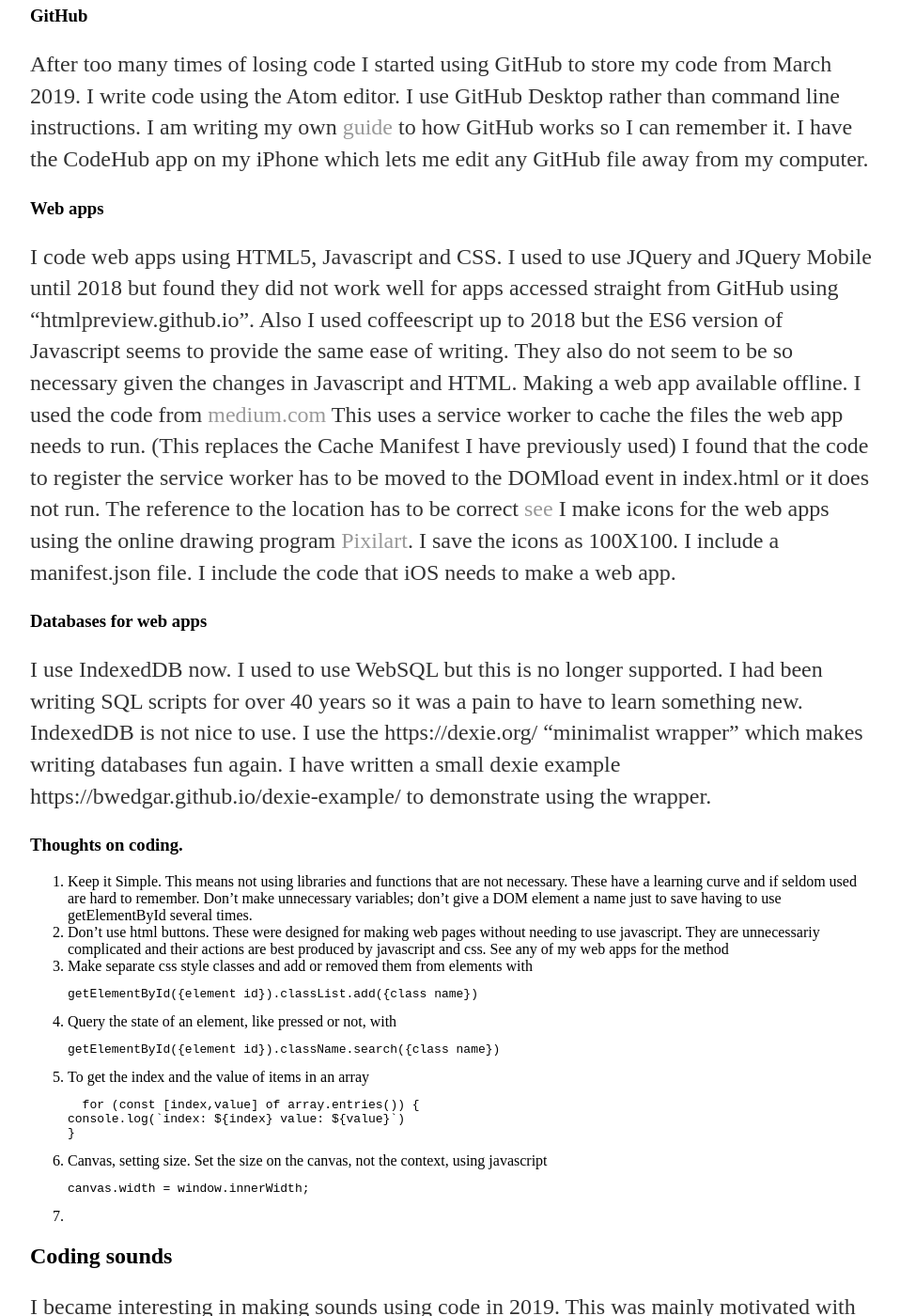
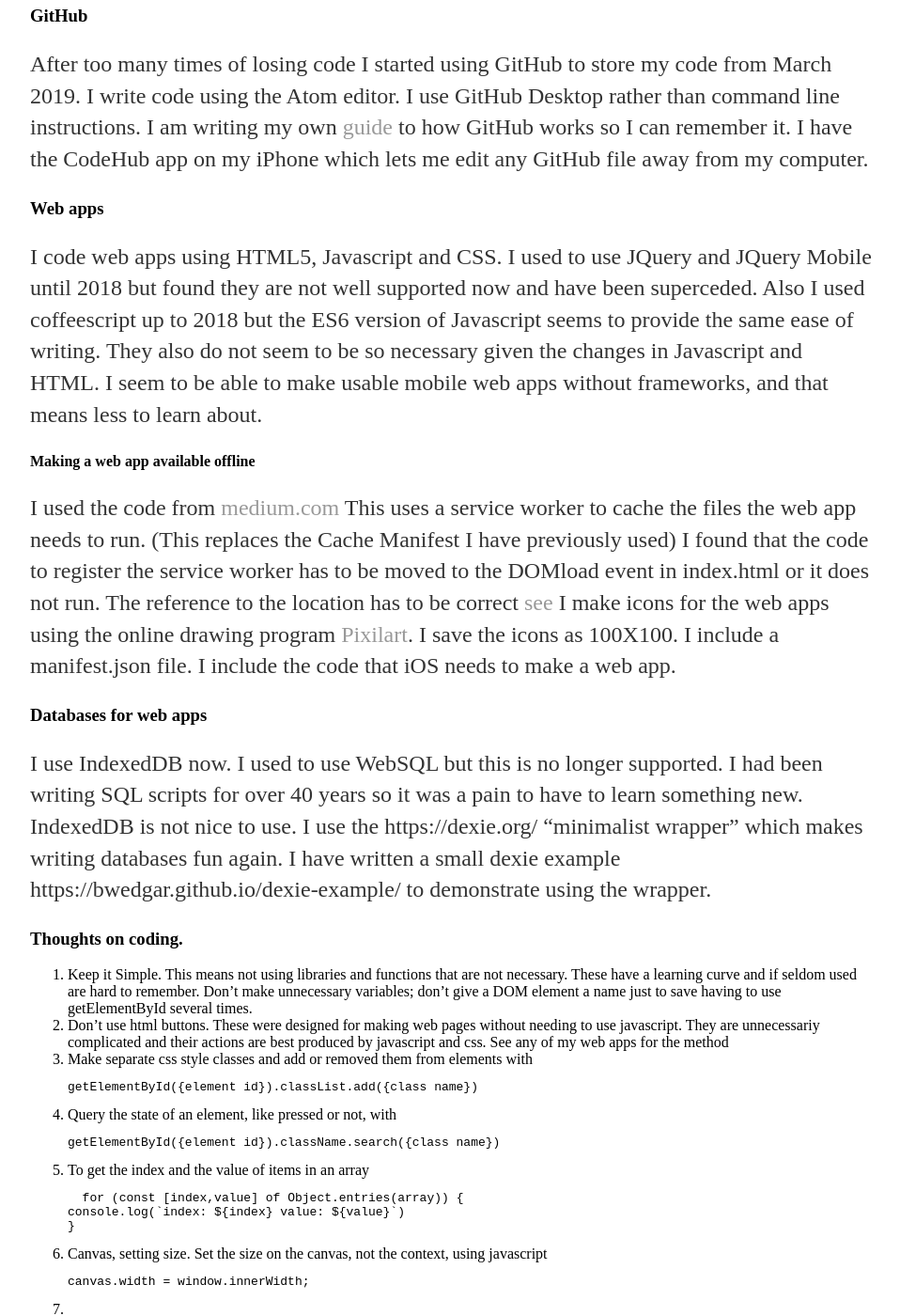
Before and after one commit to bwedgar/bwedgar.github.io, a Jekyll site: the page built from index.md, in a window 1280 px wide and 1400 px high, scrolled down 238 px. Shown: the whole window at 94% size, without its empty margins (160-1118 px from the left). Built offline with Jekyll 4.4.1, drawn with Linux system fonts in a browser that asks for light colours; some of the changed text lies outside the part shown.

Commit message:
Update index.md

````diff
--- a/index.md
+++ b/index.md
@@ -7,12 +7,16 @@
 {:toc}
 
 ## Coding
+
 ###  GitHub
 After too many times of losing code I started using GitHub to store my code from March 2019.  I write code using the Atom editor.  I use GitHub Desktop rather than command line instructions. I am writing my own [guide](github.md) to how GitHub works so I can remember it.
 I have the CodeHub app on my iPhone which lets me edit any GitHub file away from my computer.
+
 ### Web apps
-I code web apps using HTML5, Javascript and CSS.  I used to use JQuery and JQuery Mobile until 2018 but found they did not work well for apps accessed straight from GitHub using "htmlpreview.github.io".   Also I used coffeescript up to 2018 but the ES6 version of Javascript seems to provide the same ease of writing. They also do not seem to be so necessary given the changes in Javascript and HTML.
-Making a web app available offline.  I used the code from [medium.com](https://medium.com/@onejohi/offline-web-apps-using-local-storage-and-service-workers-5d40467117b9)
+I code web apps using HTML5, Javascript and CSS.  I used to use JQuery and JQuery Mobile until 2018 but found they are not well supported now and have been superceded.  Also I used coffeescript up to 2018 but the ES6 version of Javascript seems to provide the same ease of writing. They also do not seem to be so necessary given the changes in Javascript and HTML.  I seem to be able to make usable mobile web apps without frameworks, and that means less to learn about.
+
+#### Making a web app available offline
+I used the code from [medium.com](https://medium.com/@onejohi/offline-web-apps-using-local-storage-and-service-workers-5d40467117b9)
 This uses a service worker to cache the files the web app needs to run. (This replaces the Cache Manifest I have previously used)
 I found that the code to register the service worker has to be moved to the DOMload event in index.html or it does not run. The reference to the location has to be correct [see](https://gist.github.com/kosamari/7c5d1e8449b2fbc97d372675f16b566e)
 I make icons for the web apps using the online drawing program [Pixilart](https://www.pixilart.com/draw).  I save the icons as 100X100.
@@ -34,7 +38,7 @@
 ```
 5. To get the index and the value of items in an array
 ```javascript
-  for (const [index,value] of array.entries()) {
+  for (const [index,value] of Object.entries(array)) {
 console.log(`index: ${index} value: ${value}`)
 }
 ```
````
Also changed, not shown: other parts of index.md (+2 -2 lines).
